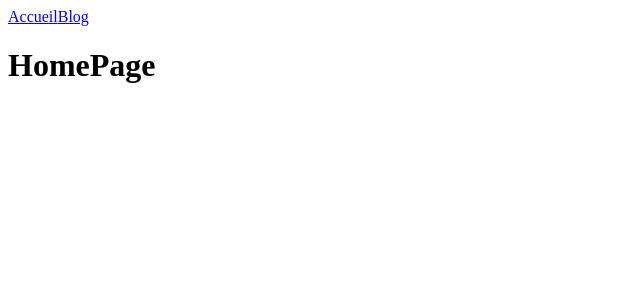
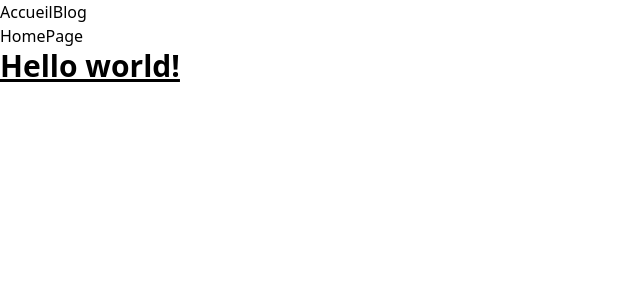
Before and after one commit to Oceanedqn/OkeahVueJS, a Nuxt app in the folder okeah-app/: page / in a window 1280 px wide. Shown: the top 300 px of the page, without its empty margins (0-640 px from the left). Built offline with nearby package versions, Linux system fonts and the light colour scheme.

Commit message:
Tailwind install

```diff
--- /dev/null
+++ b/okeah-app/assets/css/main.css
@@ -0,0 +1 @@
+@import "tailwindcss";
--- a/okeah-app/nuxt.config.ts
+++ b/okeah-app/nuxt.config.ts
@@ -1,4 +1,6 @@
 // https://nuxt.com/docs/api/configuration/nuxt-config
+import tailwindcss from "@tailwindcss/vite";
+
 export default defineNuxtConfig({
   compatibilityDate: '2024-11-01',
   devtools: { enabled: true },
@@ -7,5 +9,11 @@ export default defineNuxtConfig({
   },
   app: {
     pageTransition: { name: 'page', mode: 'out-in' }
-  }
+  },
+  css: ['~/assets/css/main.css'],
+  vite: {
+    plugins: [
+      tailwindcss(),
+    ],
+  },
 })
--- a/okeah-app/package.json
+++ b/okeah-app/package.json
@@ -10,7 +10,9 @@
     "postinstall": "nuxt prepare"
   },
   "dependencies": {
+    "@tailwindcss/vite": "^4.0.13",
     "nuxt": "^3.16.0",
+    "tailwindcss": "^4.0.13",
     "vue": "^3.5.13",
     "vue-router": "^4.5.0"
   },
--- a/okeah-app/pages/index.vue
+++ b/okeah-app/pages/index.vue
@@ -1,3 +1,6 @@
 <template>
     <h1>HomePage</h1>
+    <h1 class="text-3xl font-bold underline">
+        Hello world!
+    </h1>
 </template>
```
Also changed, not shown: 1 other file (tests, documents, lock files or other folders).
